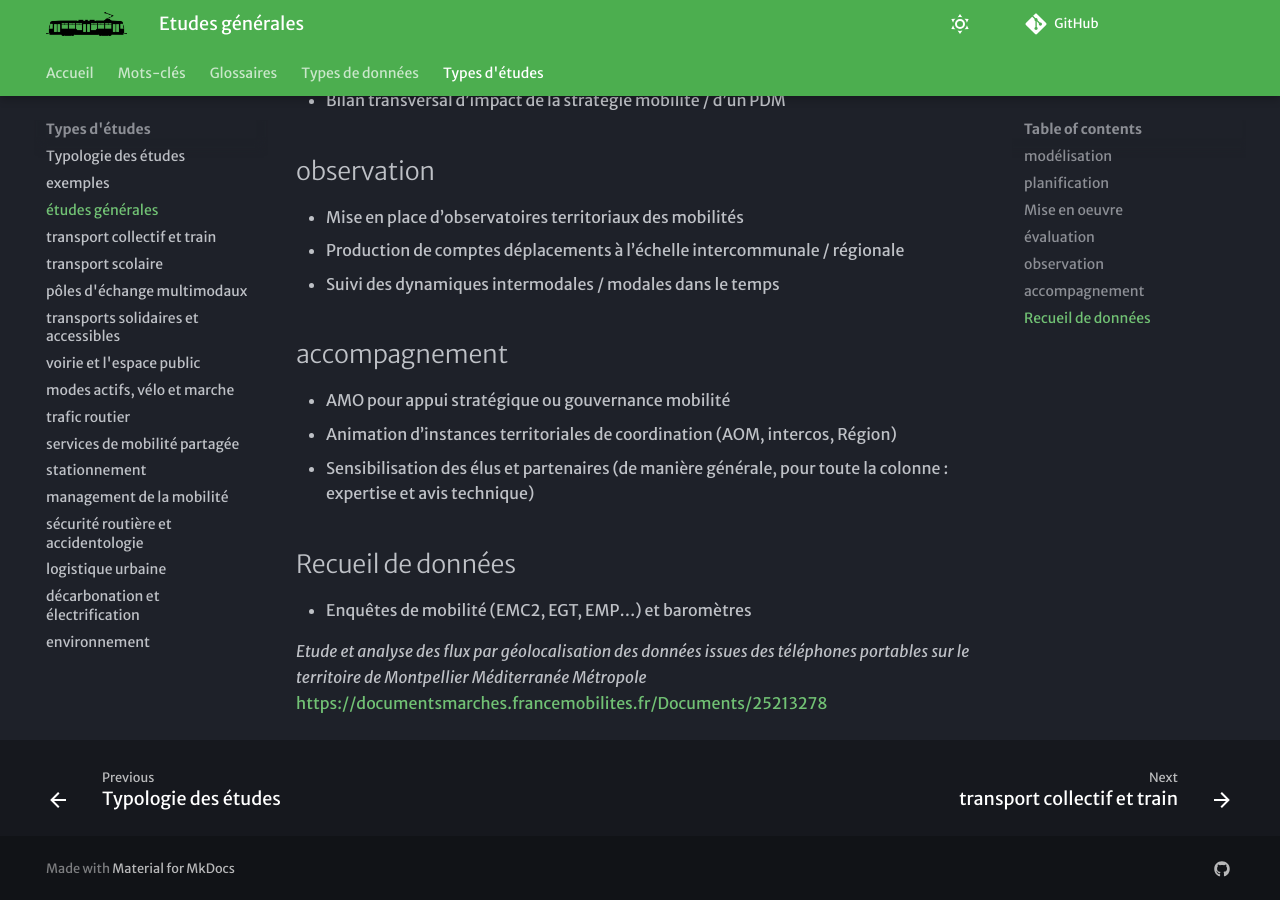
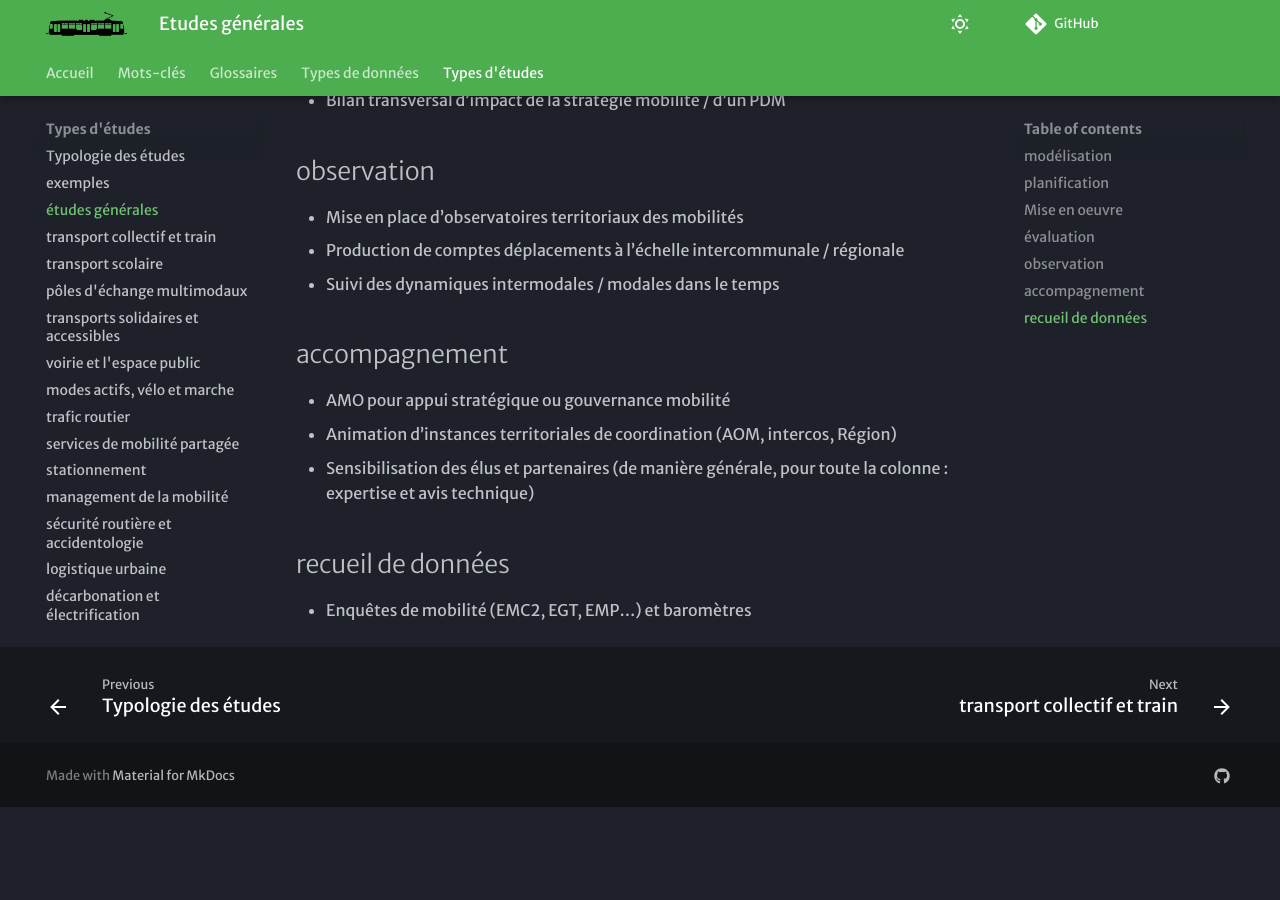
Before and after one commit to xdurang/mobscidat, an MkDocs documentation site: the page built from docs/type_etudes/TE_general.md, in a window 1280 px wide and 900 px high, scrolled down 857 px. Built offline with MkDocs 1.6.1 and Material for MkDocs 9.7.7, drawn with Linux system fonts in a browser that asks for light colours; some web fonts are replaced; comment, search, counter and statistics services are not loaded; after the commit the page ends 1664 px from its top, so only the background shows below that.

Commit message:
Update TE_general.md

```diff
--- a/docs/type_etudes/TE_general.md
+++ b/docs/type_etudes/TE_general.md
@@ -33,8 +33,5 @@ tags:
 - Sensibilisation des élus et partenaires
 (de manière générale, pour toute la colonne : expertise et avis technique)
 
-## Recueil de données
+## recueil de données
 - Enquêtes de mobilité (EMC2, EGT, EMP…) et baromètres
-
-*Etude et analyse des flux par géolocalisation des données issues des téléphones portables sur le territoire de Montpellier Méditerranée Métropole*
-[https://documentsmarches.francemobilites.fr/Documents/25213278](https://documentsmarches.francemobilites.fr/Documents/25213278)
```
